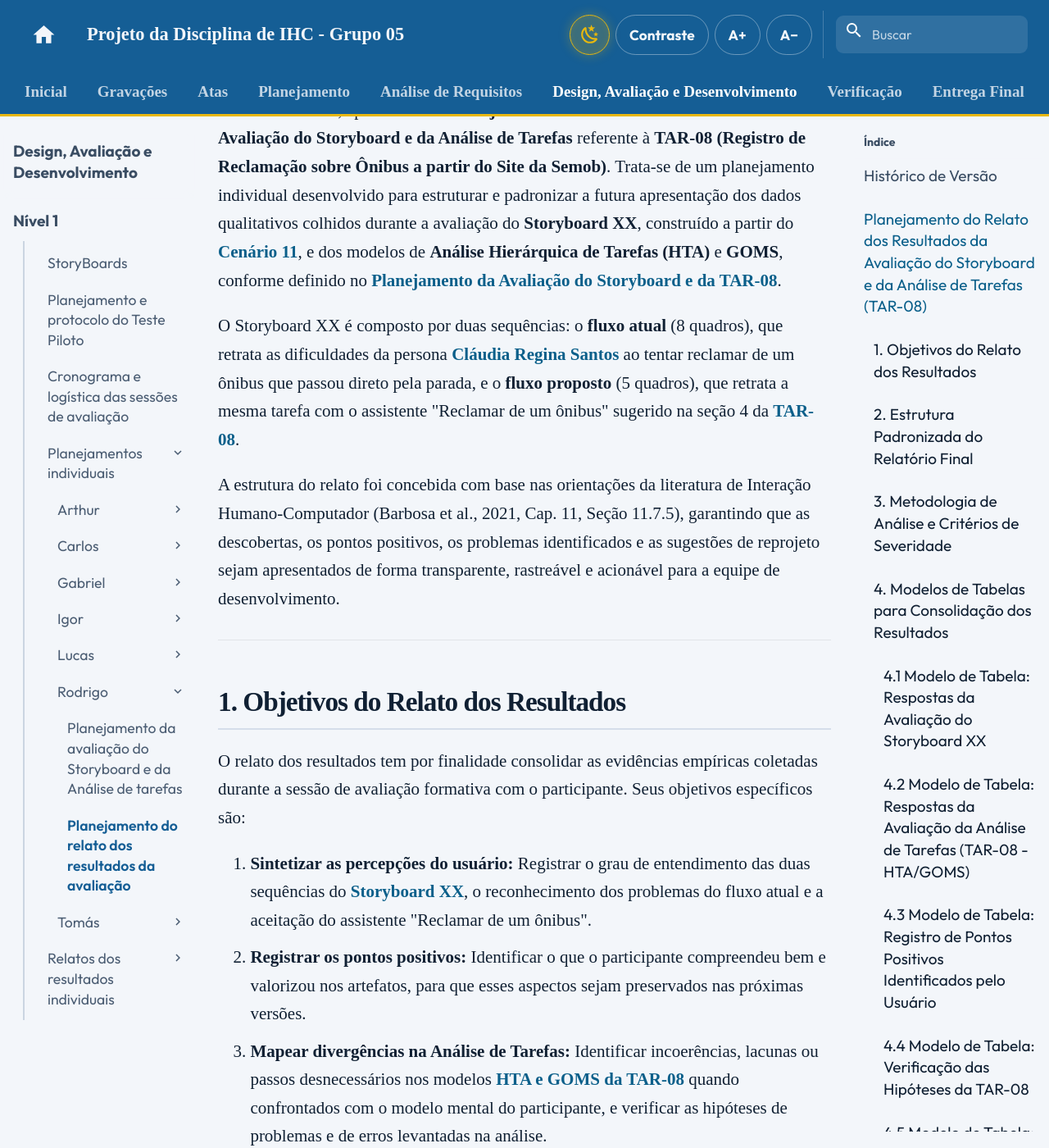
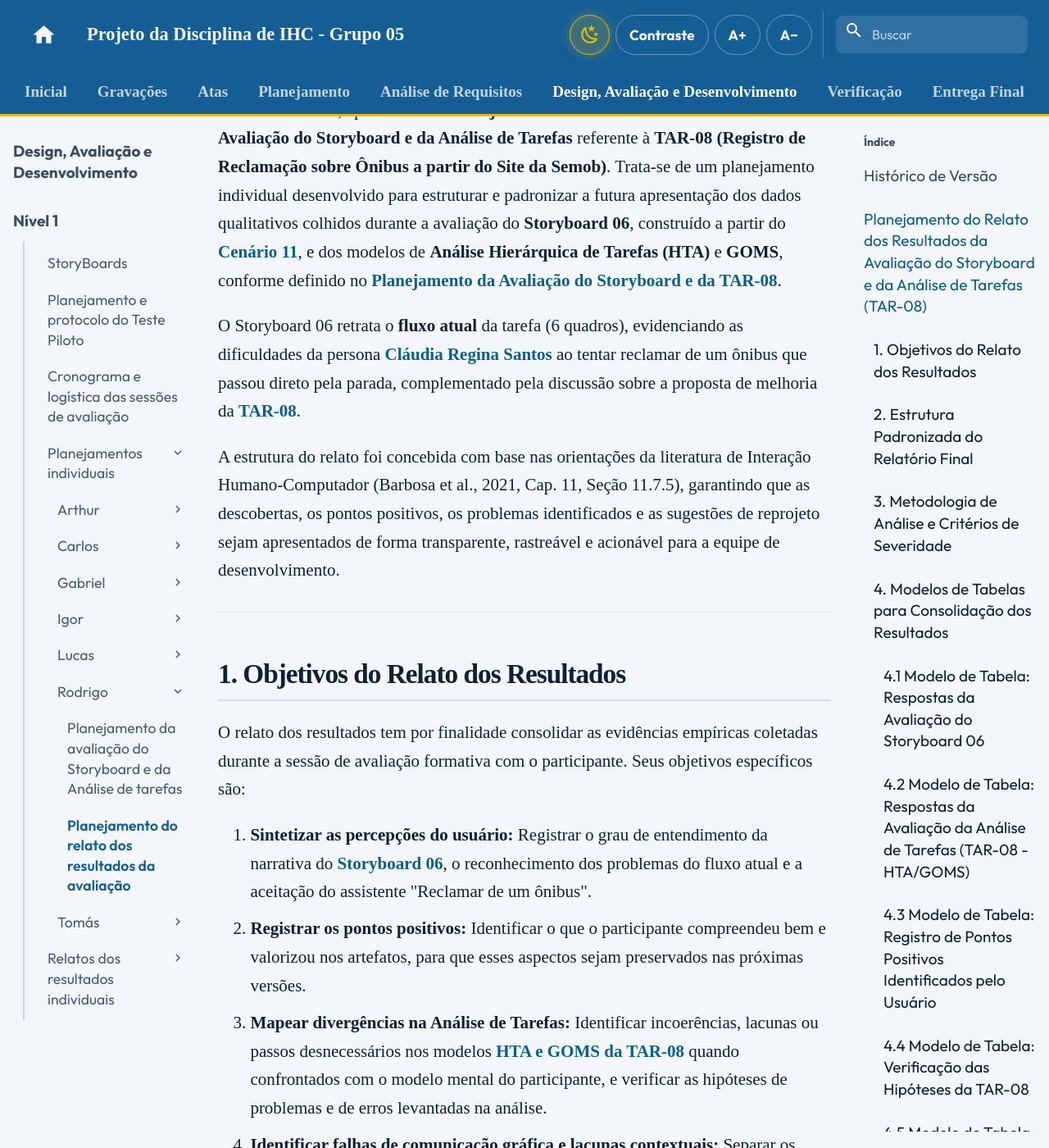
Before and after one commit to Interacao-Humano-Computador/2026.2-Grupo05, an MkDocs documentation site: the page built from docs/design-avaliacao-desenvolvimento/nivel1/planejamentos-individuais/Rodrigo/rodrigo-planejamento-relato-resultados-avaliacao.md, in a window 1280 px wide and 1400 px high, scrolled down 1087 px. Shown: the whole window at 82% size. Built offline with MkDocs 1.6.1 and Material for MkDocs 9.7.7, drawn with Linux system fonts in a browser that asks for light colours; comment, search, counter and statistics services are not loaded; some of the changed text lies outside the part shown.

Commit message:
arruma erros

```diff
--- a/docs/design-avaliacao-desenvolvimento/nivel1/planejamentos-individuais/Rodrigo/rodrigo-planejamento-relato-resultados-avaliacao.md
+++ b/docs/design-avaliacao-desenvolvimento/nivel1/planejamentos-individuais/Rodrigo/rodrigo-planejamento-relato-resultados-avaliacao.md
@@ -2,15 +2,15 @@
 
 | Data | Versão | Descrição | Autor(es) | Revisor(es) | Declaração de ferramenta de IA |
 | :---: | :---: | :--- | :--- | :--- | :--- |
-| 13/10/2026 | `1.0` | Criação do planejamento do relato dos resultados da avaliação do Storyboard XX e da Análise de Tarefas (TAR-08). | [Rodrigo Barbosa](https://github.com/RodrigoCBarbosa) | [Carlos Costa](https://github.com/carloshfgit) | Google Gemini - usado para formatação markdown da página |
+| 13/10/2026 | `1.0` | Criação do planejamento do relato dos resultados da avaliação do Storyboard 06 e da Análise de Tarefas (TAR-08). | [Rodrigo Barbosa](https://github.com/RodrigoCBarbosa) | [Carlos Costa](https://github.com/carloshfgit) | Google Gemini - usado para formatação markdown da página |
 
 ---
 
 # Planejamento do Relato dos Resultados da Avaliação do Storyboard e da Análise de Tarefas (TAR-08)
 
-Neste documento, apresenta-se o **Planejamento do Relato dos Resultados da Avaliação do Storyboard e da Análise de Tarefas** referente à **TAR-08 (Registro de Reclamação sobre Ônibus a partir do Site da Semob)**. Trata-se de um planejamento individual desenvolvido para estruturar e padronizar a futura apresentação dos dados qualitativos colhidos durante a avaliação do **Storyboard XX**, construído a partir do [Cenário 11](https://interacao-humano-computador.github.io/2026.2-Grupo05/analise-de-requisitos/cenarios/cenario-11-reclamacao-onibus/), e dos modelos de **Análise Hierárquica de Tarefas (HTA)** e **GOMS**, conforme definido no [Planejamento da Avaliação do Storyboard e da TAR-08](rodrigo-planejamento-avaliacao.md).
+Neste documento, apresenta-se o **Planejamento do Relato dos Resultados da Avaliação do Storyboard e da Análise de Tarefas** referente à **TAR-08 (Registro de Reclamação sobre Ônibus a partir do Site da Semob)**. Trata-se de um planejamento individual desenvolvido para estruturar e padronizar a futura apresentação dos dados qualitativos colhidos durante a avaliação do **Storyboard 06**, construído a partir do [Cenário 11](https://interacao-humano-computador.github.io/2026.2-Grupo05/analise-de-requisitos/cenarios/cenario-11-reclamacao-onibus/), e dos modelos de **Análise Hierárquica de Tarefas (HTA)** e **GOMS**, conforme definido no [Planejamento da Avaliação do Storyboard e da TAR-08](rodrigo-planejamento-avaliacao.md).
 
-O Storyboard XX é composto por duas sequências: o **fluxo atual** (8 quadros), que retrata as dificuldades da persona [Cláudia Regina Santos](https://interacao-humano-computador.github.io/2026.2-Grupo05/analise-de-requisitos/personas/claudia-regina-santos/) ao tentar reclamar de um ônibus que passou direto pela parada, e o **fluxo proposto** (5 quadros), que retrata a mesma tarefa com o assistente "Reclamar de um ônibus" sugerido na seção 4 da [TAR-08](https://interacao-humano-computador.github.io/2026.2-Grupo05/analise-de-requisitos/analise-de-tarefas/tar-08-reclamacao-onibus/).
+O Storyboard 06 retrata o **fluxo atual** da tarefa (6 quadros), evidenciando as dificuldades da persona [Cláudia Regina Santos](https://interacao-humano-computador.github.io/2026.2-Grupo05/analise-de-requisitos/personas/claudia-regina-santos/) ao tentar reclamar de um ônibus que passou direto pela parada, complementado pela discussão sobre a proposta de melhoria da [TAR-08](https://interacao-humano-computador.github.io/2026.2-Grupo05/analise-de-requisitos/analise-de-tarefas/tar-08-reclamacao-onibus/).
 
 A estrutura do relato foi concebida com base nas orientações da literatura de Interação Humano-Computador (Barbosa et al., 2021, Cap. 11, Seção 11.7.5), garantindo que as descobertas, os pontos positivos, os problemas identificados e as sugestões de reprojeto sejam apresentados de forma transparente, rastreável e acionável para a equipe de desenvolvimento.
 
@@ -20,12 +20,12 @@ A estrutura do relato foi concebida com base nas orientações da literatura de
 
 O relato dos resultados tem por finalidade consolidar as evidências empíricas coletadas durante a sessão de avaliação formativa com o participante. Seus objetivos específicos são:
 
-1. **Sintetizar as percepções do usuário:** Registrar o grau de entendimento das duas sequências do [Storyboard XX](https://interacao-humano-computador.github.io/2026.2-Grupo05/design-avaliacao-desenvolvimento/nivel1/storyboards/), o reconhecimento dos problemas do fluxo atual e a aceitação do assistente "Reclamar de um ônibus".
+1. **Sintetizar as percepções do usuário:** Registrar o grau de entendimento da narrativa do [Storyboard 06](https://interacao-humano-computador.github.io/2026.2-Grupo05/design-avaliacao-desenvolvimento/nivel1/storyboards/#36-storyboard-06-reclamacao-sobre-onibus-a-partir-do-site-da-semob), o reconhecimento dos problemas do fluxo atual e a aceitação do assistente "Reclamar de um ônibus".
 2. **Registrar os pontos positivos:** Identificar o que o participante compreendeu bem e valorizou nos artefatos, para que esses aspectos sejam preservados nas próximas versões.
 3. **Mapear divergências na Análise de Tarefas:** Identificar incoerências, lacunas ou passos desnecessários nos modelos [HTA e GOMS da TAR-08](https://interacao-humano-computador.github.io/2026.2-Grupo05/analise-de-requisitos/analise-de-tarefas/tar-08-reclamacao-onibus/) quando confrontados com o modelo mental do participante, e verificar as hipóteses de problemas e de erros levantadas na análise.
 4. **Identificar falhas de comunicação gráfica e lacunas contextuais:** Separar os problemas da **representação** (o storyboard não comunicou bem) dos problemas do **conteúdo** (a situação ou a solução não fazem sentido para o usuário).
 5. **Classificar e priorizar problemas de IHC:** Tabular todos os problemas observados de acordo com sua gravidade e impacto.
-6. **Subsidiar o reprojeto:** Fornecer uma lista de ajustes concretos para o Storyboard XX, o Cenário 11, a persona e a TAR-08, orientando a elaboração dos protótipos de média e alta fidelidade.
+6. **Subsidiar o reprojeto:** Fornecer uma lista de ajustes concretos para o Storyboard 06, o Cenário 11, a persona e a TAR-08, orientando a elaboração dos protótipos de média e alta fidelidade.
 
 ---
 
@@ -33,13 +33,13 @@ O relato dos resultados tem por finalidade consolidar as evidências empíricas
 
 O relatório de consolidação dos resultados a ser publicado na Wiki do projeto seguirá a seguinte estrutura de tópicos (Barbosa et al., 2021, p. 263–264):
 
-1. **Introdução e Objetivos da Avaliação:** Apresentação do escopo dos artefatos avaliados (Storyboard XX e TAR-08) e das perguntas que motivaram o estudo.
+1. **Introdução e Objetivos da Avaliação:** Apresentação do escopo dos artefatos avaliados (Storyboard 06 e TAR-08) e das perguntas que motivaram o estudo.
 2. **Metodologia Aplicada:** Descrição sintética do método de investigação por entrevista semiestruturada guiada por artefatos visuais e do protocolo executado, incluindo a ordem de apresentação (fluxo atual, fluxo proposto e TAR-08).
 3. **Caracterização dos Participantes e Avaliadores:** Registro do número de participantes, perfil demográfico, alinhamento com a persona [Cláudia Regina Santos](https://interacao-humano-computador.github.io/2026.2-Grupo05/analise-de-requisitos/personas/claudia-regina-santos/), experiências anteriores com problemas no ônibus e identificação dos condutores da sessão.
 4. **Sumário dos Dados Coletados:** Apresentação compilada das respostas dadas às perguntas do Framework DECIDE (Tabelas 2 e 3).
 5. **Pontos Positivos Identificados:** Registro do que o participante compreendeu e valorizou (Tabela 4).
 6. **Verificação das Hipóteses da TAR-08:** Situação de cada hipótese de problema e de erro da análise de tarefas (Tabela 5).
-7. **Falhas de Comunicação Gráfica e Lacunas Contextuais:** Problemas da representação do Storyboard XX (Tabela 7).
+7. **Falhas de Comunicação Gráfica e Lacunas Contextuais:** Problemas da representação do Storyboard 06 (Tabela 7).
 8. **Classificação e Priorização dos Problemas:** Tabela padronizada de severidade com a atribuição de prioridades de correção (Tabela 8).
 9. **Lista de Ajustes e Sugestões de Reprojeto:** Ajustes a serem incorporados aos artefatos e aos protótipos futuros (Tabela 9).
 10. **Limitações da Avaliação:** Número de participantes, possível viés do avaliador e baixa fidelidade dos artefatos.
@@ -80,10 +80,10 @@ Para classificar o impacto dos problemas identificados, adotar-se-á a **Escala
 
 Para garantir a consistência dos relatórios, o documento final de resultados utilizará os modelos de tabelas apresentados a seguir.
 
-### 4.1 Modelo de Tabela: Respostas da Avaliação do Storyboard XX
+### 4.1 Modelo de Tabela: Respostas da Avaliação do Storyboard 06
 
 <div align="center">
-<p><strong>Tabela 2</strong> — Consolidação das Respostas sobre o Storyboard XX</p>
+<p><strong>Tabela 2</strong> — Consolidação das Respostas sobre o Storyboard 06</p>
 </div>
 
 | ID | Tópico Avaliado | Pergunta Aplicada ao Participante | Resumo da Resposta do Participante | Avaliação do Artefato (Conforme / Ajustar) |
@@ -129,8 +129,8 @@ Registrar os pontos positivos é tão importante quanto registrar os problemas,
 
 | ID | Ponto Positivo Identificado | Local / Artefato | Categoria | Evidência (fala ou comportamento) | Ação (Manter / Reforçar) |
 | :---: | :--- | :--- | :--- | :--- | :---: |
-| **POS-01** | *[Descrição do aspecto valorizado]* | *[Storyboard XX - quadro / HTA / GOMS]* | *[Categoria]* | *[Trecho da fala do participante]* | **[A preencher]** |
-| **POS-02** | *[Descrição do aspecto valorizado]* | *[Storyboard XX - quadro / HTA / GOMS]* | *[Categoria]* | *[Trecho da fala do participante]* | **[A preencher]** |
+| **POS-01** | *[Descrição do aspecto valorizado]* | *[Storyboard 06 - quadro / HTA / GOMS]* | *[Categoria]* | *[Trecho da fala do participante]* | **[A preencher]** |
+| **POS-02** | *[Descrição do aspecto valorizado]* | *[Storyboard 06 - quadro / HTA / GOMS]* | *[Categoria]* | *[Trecho da fala do participante]* | **[A preencher]** |
 
 <div align="center">
 <p><em>Fonte: Elaborado por [Rodrigo Barbosa](https://github.com/RodrigoCBarbosa) (2026).</em></p>
@@ -215,8 +215,8 @@ Esta tabela reúne todos os problemas, tanto de conteúdo quanto de representaç
 
 | ID Problema | Descrição do Problema Encontrado | Natureza (Conteúdo / Representação) | Local / Artefato Afetado | Grau de Severidade (0 a 4) | Impacto na Experiência do Usuário | Origem (ID da pergunta, hipótese ou falha) |
 | :---: | :--- | :---: | :--- | :---: | :--- | :---: |
-| **PROB-01** | *[Descrição sucinta da dúvida ou falha de entendimento]* | *[Natureza]* | *[Storyboard XX / Cenário 11 / HTA / GOMS]* | **[Nível]** | *[Detalhamento de como o problema afetou o participante]* | *[Ex.: Q04, COM-01]* |
-| **PROB-02** | *[Descrição sucinta da dúvida ou falha de entendimento]* | *[Natureza]* | *[Storyboard XX / Cenário 11 / HTA / GOMS]* | **[Nível]** | *[Detalhamento de como o problema afetou o participante]* | *[Ex.: QT02]* |
+| **PROB-01** | *[Descrição sucinta da dúvida ou falha de entendimento]* | *[Natureza]* | *[Storyboard 06 / Cenário 11 / HTA / GOMS]* | **[Nível]** | *[Detalhamento de como o problema afetou o participante]* | *[Ex.: Q04, COM-01]* |
+| **PROB-02** | *[Descrição sucinta da dúvida ou falha de entendimento]* | *[Natureza]* | *[Storyboard 06 / Cenário 11 / HTA / GOMS]* | **[Nível]** | *[Detalhamento de como o problema afetou o participante]* | *[Ex.: QT02]* |
 
 <div align="center">
 <p><em>Fonte: Elaborado por [Rodrigo Barbosa](https://github.com/RodrigoCBarbosa) (2026).</em></p>
@@ -232,8 +232,8 @@ Cada ajuste deve estar ligado a um problema da Tabela 8 e indicar o artefato em
 
 | ID Ajuste | Problema de Origem | Ajuste Proposto | Artefato Afetado | Prioridade | Status |
 | :---: | :---: | :--- | :--- | :---: | :---: |
-| **AJ-01** | *[PROB-__]* | *[Descrição da alteração]* | *[Storyboard XX / Cenário 11 / Persona / TAR-08]* | **[Alta / Média / Baixa]** | **[Pendente / Incorporado / Adiado / Descartado]** |
-| **AJ-02** | *[PROB-__]* | *[Descrição da alteração]* | *[Storyboard XX / Cenário 11 / Persona / TAR-08]* | **[Alta / Média / Baixa]** | **[Pendente / Incorporado / Adiado / Descartado]** |
+| **AJ-01** | *[PROB-__]* | *[Descrição da alteração]* | *[Storyboard 06 / Cenário 11 / Persona / TAR-08]* | **[Alta / Média / Baixa]** | **[Pendente / Incorporado / Adiado / Descartado]** |
+| **AJ-02** | *[PROB-__]* | *[Descrição da alteração]* | *[Storyboard 06 / Cenário 11 / Persona / TAR-08]* | **[Alta / Média / Baixa]** | **[Pendente / Incorporado / Adiado / Descartado]** |
 
 <div align="center">
 <p><em>Fonte: Elaborado por [Rodrigo Barbosa](https://github.com/RodrigoCBarbosa) (2026).</em></p>
@@ -254,7 +254,7 @@ Cada ajuste deve estar ligado a um problema da Tabela 8 e indicar o artefato em
 
 Com base na consolidação dos problemas na Tabela 8 e da lista de ajustes na Tabela 9, os resultados serão processados através de um ciclo de iteratividade e reprojeto (Barbosa et al., 2021, Cap. 6):
 
-1. **Correções Imediatas (Severidade 3 e 4):** Problemas graves ou catastróficos que alterem o entendimento básico da história ou da proposta exigirão o ajuste imediato dos quadros do Storyboard XX, da narrativa do Cenário 11 ou a reestruturação dos objetivos, planos e métodos na HTA e no GOMS da TAR-08.
+1. **Correções Imediatas (Severidade 3 e 4):** Problemas graves ou catastróficos que alterem o entendimento básico da história ou da proposta exigirão o ajuste imediato dos quadros do Storyboard 06, da narrativa do Cenário 11 ou a reestruturação dos objetivos, planos e métodos na HTA e no GOMS da TAR-08.
 2. **Aprimoramentos de Média Fidelidade (Severidade 1 e 2):** Dúvidas menores sobre os quadros ou sugestões para o assistente "Reclamar de um ônibus" (por exemplo, novas categorias de problema ou mudanças no texto do checklist) serão incorporadas como requisitos na fase de prototipação de telas (wireframes de baixa e média fidelidade).
 3. **Preservação dos Pontos Positivos:** Os aspectos registrados na Tabela 4 serão mantidos nas próximas versões e, quando marcados como **Reforçar**, servirão de referência para os demais quadros e telas.
 4. **Atualização das Hipóteses:** Hipóteses **confirmadas** na Tabela 5 deixarão de ser marcadas como hipóteses na TAR-08; hipóteses **não confirmadas** serão removidas ou reformuladas; hipóteses **inconclusivas** serão mantidas para avaliações futuras.
```
Also changed, not shown: docs/design-avaliacao-desenvolvimento/nivel1/planejamentos-individuais/Rodrigo/rodrigo-planejamento-avaliacao.md (+24 -24 lines).
